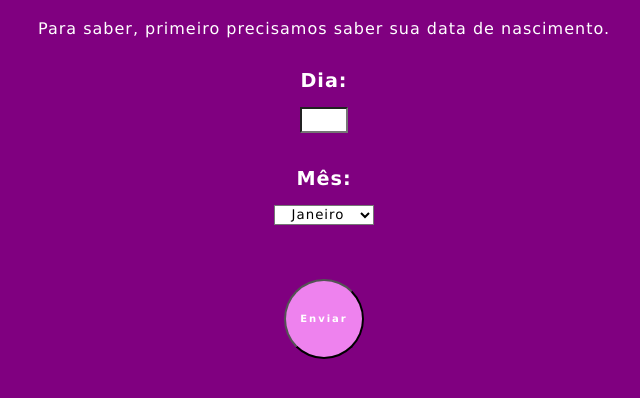
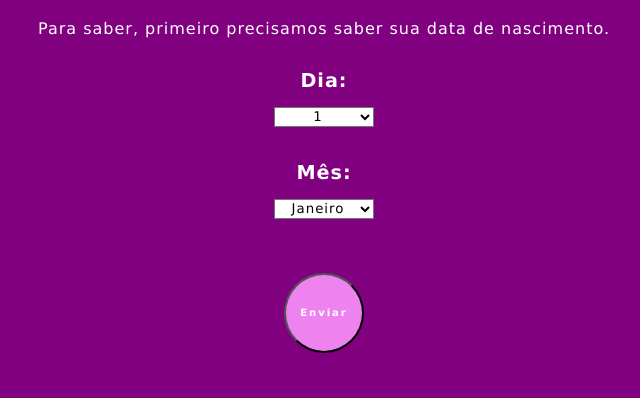
Before and after one commit to olgaroschel/CalculadoraSignoSolar, a plain HTML site: page index.html in a window 1280 px wide. Shown: the part 62-460 px from the top of the page, without its empty margins (316-956 px from the left). Drawn offline with Linux system fonts and the light colour scheme.

Commit message:
Update index.html - change how add day

```diff
--- a/index.html
+++ b/index.html
@@ -16,7 +16,39 @@
     <p> Para saber, primeiro precisamos saber sua data de nascimento.</p>
     <div class="container">
         <label for="dia">Dia:</label>
-        <input type="number" id="dia" name="dia" min="1" max="31" required>
+        <select id="dia" name="dia" required>
+            <option value="1">1</option>
+            <option value="2">2</option>
+            <option value="3">3</option>
+            <option value="4">4</option>
+            <option value="5">5</option>
+            <option value="6">6</option>
+            <option value="7">7</option>
+            <option value="8">8</option>
+            <option value="9">9</option>
+            <option value="10">10</option>
+            <option value="11">11</option>
+            <option value="12">12</option>
+            <option value="13">13</option>
+            <option value="14">14</option>
+            <option value="15">15</option>
+            <option value="16">16</option>
+            <option value="17">17</option>
+            <option value="18">18</option>
+            <option value="19">19</option>
+            <option value="20">20</option>
+            <option value="21">21</option>
+            <option value="22">22</option>
+            <option value="23">23</option>
+            <option value="24">24</option>
+            <option value="25">25</option>
+            <option value="26">26</option>
+            <option value="27">27</option>
+            <option value="28">28</option>
+            <option value="29">29</option>
+            <option value="30">30</option>
+            <option value="30">30</option>
+        </select>
         <br>
         <label for="mes">Mês:</label>
         <select id="mes" name="mes" required>
```
